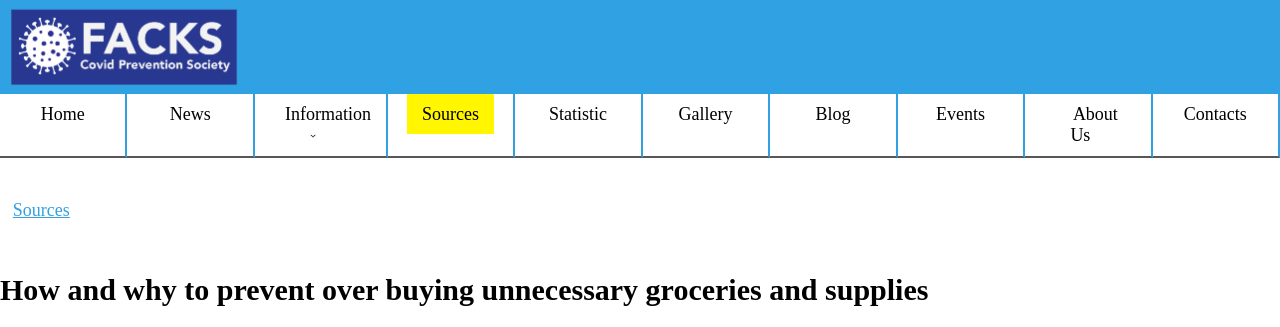
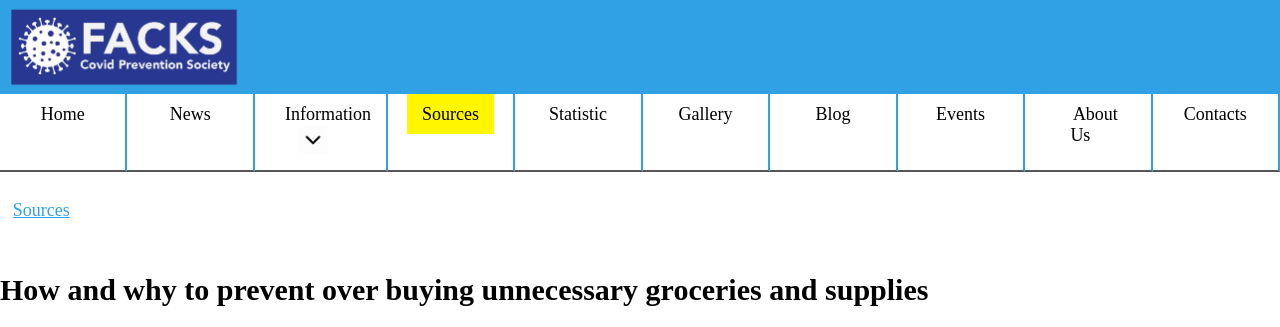
Before and after one commit to Ford-P/F.A.C.K.S, a plain HTML site: page sources.html in a window 1280 px wide. Shown: the top 327 px of the page. Drawn offline with Linux system fonts and the light colour scheme.

Commit message:
Update F.A.C.K.S_css(Ara).css

```diff
--- a/CSS/F.A.C.K.S_css(Ara).css
+++ b/CSS/F.A.C.K.S_css(Ara).css
@@ -178,10 +178,6 @@ nav ul li ul li a:not(.symptomsList){
   width: 30px;
   height: auto;
 }
-.resize {
-  width: 10px;
-  height: auto;
-}
 
 .breadcrumb {
   display: block;
```
